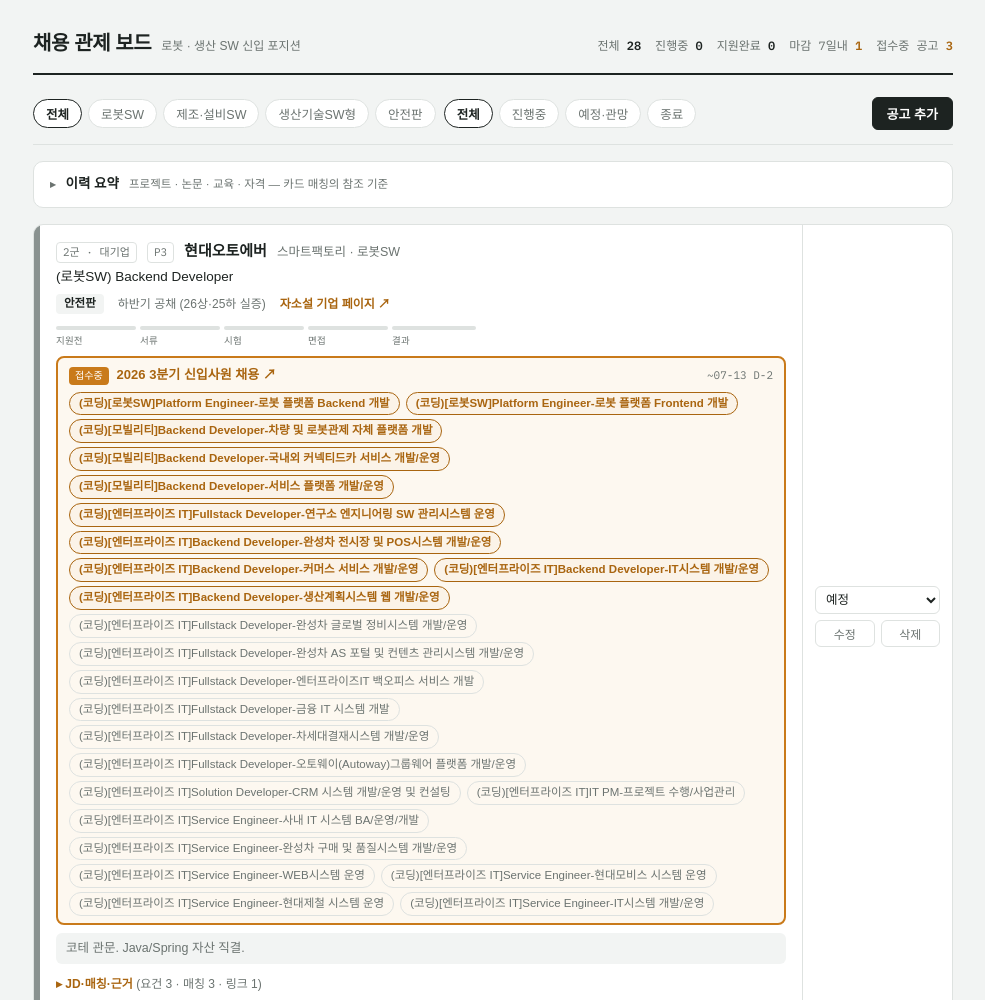
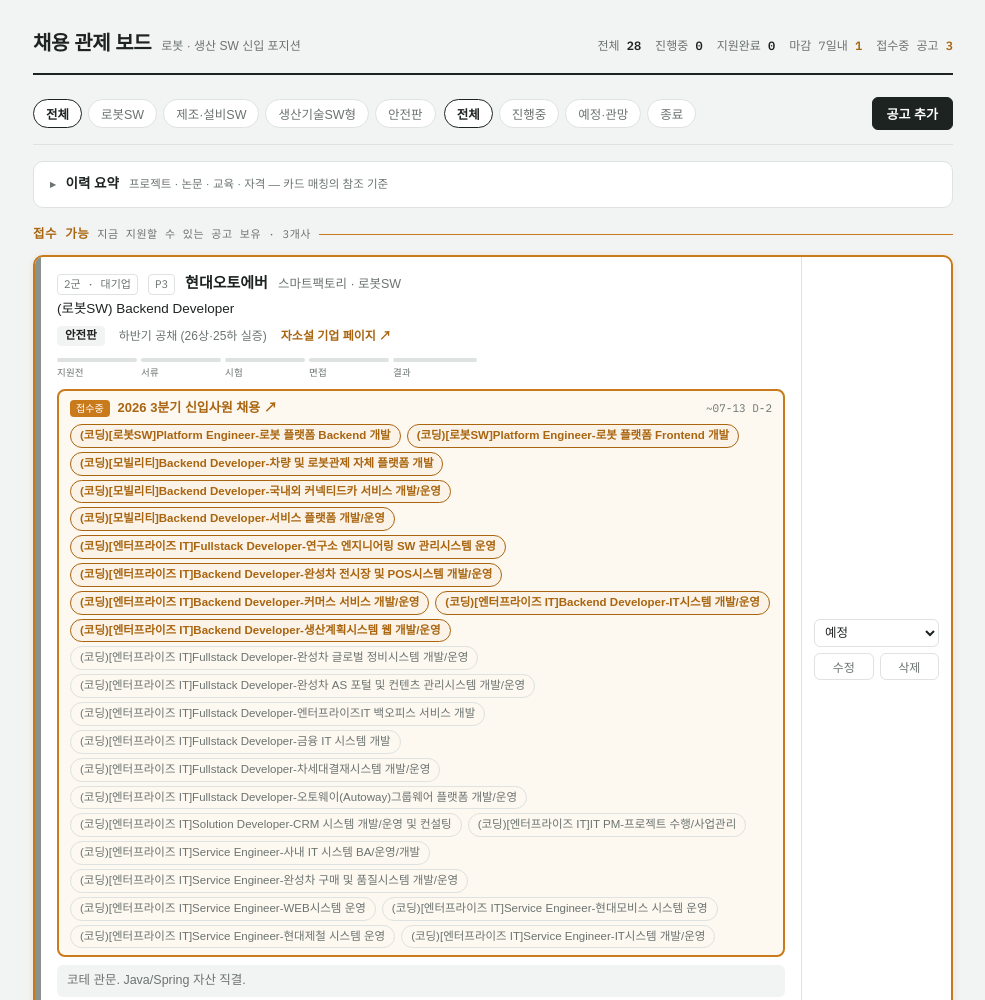
Before and after one commit to LsMin124/job-tracker, a plain HTML site: page index.html in a window 1280 px wide. Shown: the top 1000 px of the page, without its empty margins (147-1132 px from the left). Drawn offline with Linux system fonts and the light colour scheme; a web font is replaced by a local one.

Commit message:
feat: 접수 가능/대기 섹션 분리로 지원 가능 여부 명확화
- 목록을 「접수 가능」(주황 강조 테두리) / 「대기」(중성 배경) 두 섹션으로 분할
- 섹션 헤더에 개사 수 표기, 필터 적용 시에도 동적 반영

```diff
--- a/index.html
+++ b/index.html
@@ -41,8 +41,17 @@
 
 /* card */
 .list{margin-top:16px;display:flex;flex-direction:column;gap:10px}
+.sect{display:flex;align-items:baseline;gap:8px;margin:14px 0 2px;font-family:var(--mono);font-size:11px;color:var(--muted);letter-spacing:.05em}
+.sect:first-child{margin-top:0}
+.sect b{font-size:12.5px;color:var(--ink)}
+.sect::after{content:'';flex:1;border-top:1px solid var(--line);transform:translateY(-3px)}
+.sect.open b{color:var(--accent-dk)}
+.sect.open::after{border-color:var(--accent)}
 .card{background:var(--surface);border:1px solid var(--line);border-radius:10px;display:flex;overflow:hidden;transition:box-shadow .15s}
 .card:hover{box-shadow:0 2px 10px rgba(29,35,33,.07)}
+.card.live-card{border:2px solid var(--accent);box-shadow:0 1px 6px rgba(201,122,26,.14)}
+.card.idle-card{background:#FBFCFB}
+.card.idle-card .company{color:#3A423F}
 .lamp{width:6px;flex:none}
 .lamp.idle{background:var(--idle)} .lamp.run{background:var(--accent)}
 .lamp.ok{background:var(--ok)} .lamp.bad{background:var(--bad)}
@@ -519,7 +528,19 @@
   const list=$('list');list.innerHTML='';
   $('empty').style.display=view.length?'none':'block';
 
+  const openCnt=view.filter(x=>liveEnd(x)!==null).length;
+  let prevLive=null;
   view.forEach(it=>{
+    const isLive=liveEnd(it)!==null;
+    if(isLive!==prevLive){
+      const s=document.createElement('div');
+      s.className='sect'+(isLive?' open':'');
+      s.innerHTML=isLive
+        ?`<b>접수 가능</b><span>지금 지원할 수 있는 공고 보유 · ${openCnt}개사</span>`
+        :`<b>대기</b><span>접수중 공고 없음 · 채용 사이클 모니터링 · ${view.length-openCnt}개사</span>`;
+      list.appendChild(s);
+      prevLive=isLive;
+    }
     const idx=stageIdx[it.status]??0;
     const segs=STAGES.map((s,i)=>{
       let cls='seg';
@@ -558,7 +579,7 @@
           <h4>요건 ← 내 근거</h4>${fitHtml}
           <h4>근거 링크</h4>${evHtml}
         </div>`;
-    const card=document.createElement('div');card.className='card';
+    const card=document.createElement('div');card.className='card '+(isLive?'live-card':'idle-card');
     card.innerHTML=`
       <div class="lamp ${lampClass(it.status)}"></div>
       <div class="card-body">
```
